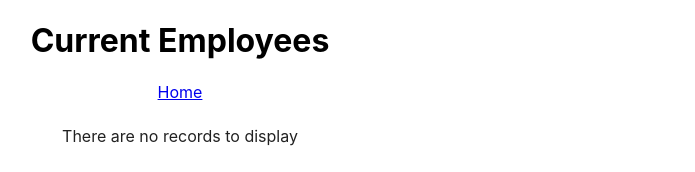
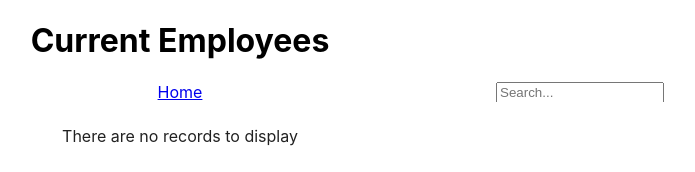
Before and after one commit to ToDestiny/WealthHealth-HRNet, a React (Create React App) app in the folder hr-net/: page /employee-list in a window 1280 px wide. Shown: the top 172 px of the page, without its empty margins (460-1155 px from the left). Built offline with nearby package versions, Linux system fonts and the light colour scheme.

Commit message:
Search Bar. Works but bug

```diff
--- a/hr-net/src/pages/EmployeeList.jsx
+++ b/hr-net/src/pages/EmployeeList.jsx
@@ -3,18 +3,87 @@ import { Link } from 'react-router-dom';
 import DataTable from 'react-data-table-component';
 import { columns } from '../data/columns';
 import { useSelector } from 'react-redux';
+import { useState } from 'react';
+import styled from 'styled-components';
+
+const SearchBar = styled.input`
+  position: fixed;
+  margin-left: 50rem;
+  width: 10rem;
+`;
+const Container = styled.div`
+  width: 100%;
+  display: flex;
+  flex-direction: row;
+  justify-content: center;
+`;
 
 function EmployeeList() {
+  const [searchTerm, setSearchTerm] = useState('');
+
   const data = useSelector((state) => state.save);
+  const [filteredData, setFilteredData] = useState(data);
+
+  const handleChange = (e) => {
+    console.log(e);
+    setSearchTerm(e.target.value);
+    let temp = data.filter((val) => {
+      if (searchTerm === '') {
+        return val;
+      } else if (
+        val.firstName.toLowerCase().includes(searchTerm.toLowerCase())
+      ) {
+        return val;
+      } else if (
+        val.lastName.toLowerCase().includes(searchTerm.toLowerCase())
+      ) {
+        return val;
+      } else if (
+        val.dateOfBirthForm.toLowerCase().includes(searchTerm.toLowerCase())
+      ) {
+        return val;
+      } else if (
+        val.startDateForm.toLowerCase().includes(searchTerm.toLowerCase())
+      ) {
+        return val;
+      } else if (
+        val.firstName.toLowerCase().includes(searchTerm.toLowerCase())
+      ) {
+        return val;
+      } else if (val.states.toLowerCase().includes(searchTerm.toLowerCase())) {
+        return val;
+      } else if (val.street.toLowerCase().includes(searchTerm.toLowerCase())) {
+        return val;
+      } else if (val.zip.toLowerCase().includes(searchTerm.toLowerCase())) {
+        return val;
+      } else if (
+        val.department.toLowerCase().includes(searchTerm.toLowerCase())
+      ) {
+        return val;
+      } else if (val.city.toLowerCase().includes(searchTerm.toLowerCase())) {
+        return val;
+      }
+      // ine 30:34:  Array.prototype.filter() expects a value to be returned at the end of arrow function
+    });
+    console.log(temp);
+    setFilteredData(temp);
+  };
   return (
     <>
       <title>HRnet - Current Employees</title>
       <div id="employee-div" className="container">
         <h1>Current Employees</h1>
         <table id="employee-table" className="display" />
-        <Link to="/profile">Home</Link>
+        <Container>
+          <Link to="/profile">Home</Link>
+          <SearchBar
+            type="text"
+            placeholder="Search..."
+            onChange={handleChange}
+          />
+        </Container>
 
-        <DataTable columns={columns} data={data} pagination />
+        <DataTable columns={columns} data={filteredData} pagination />
       </div>
     </>
   );
```
